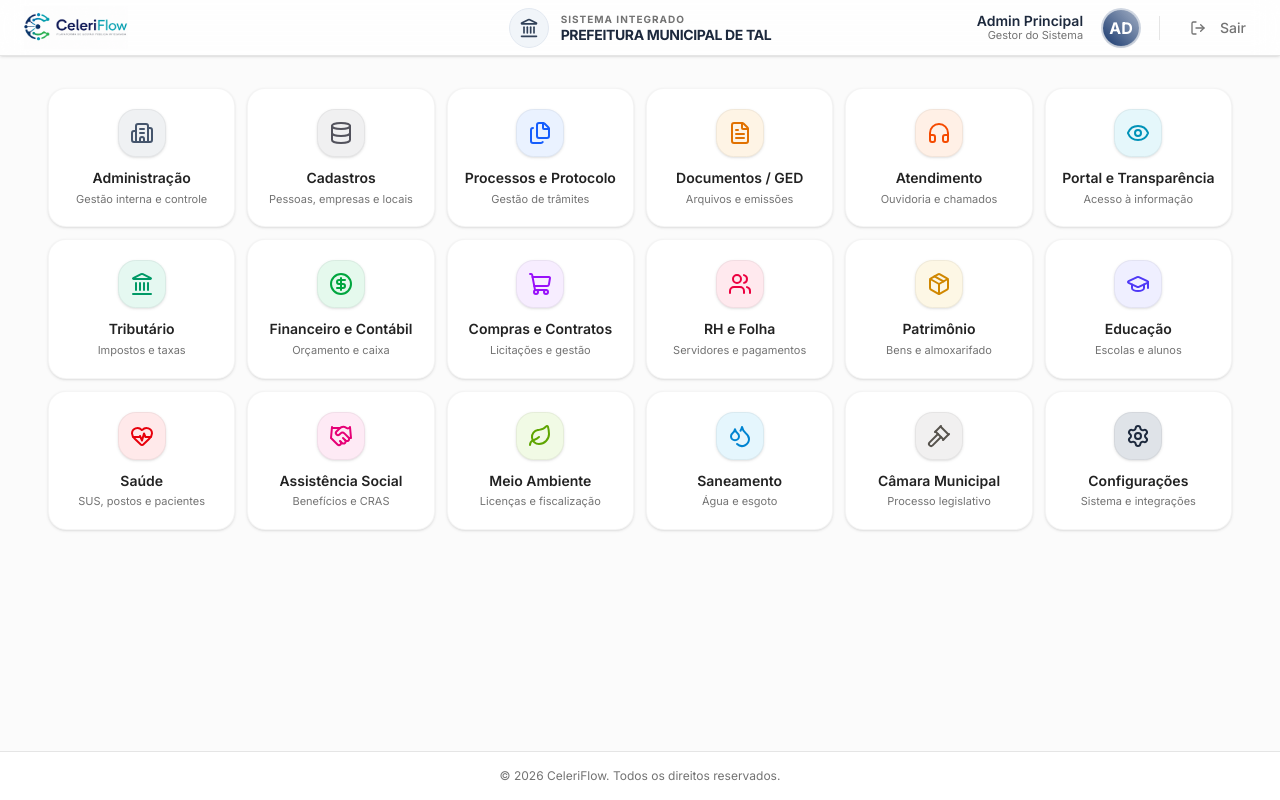
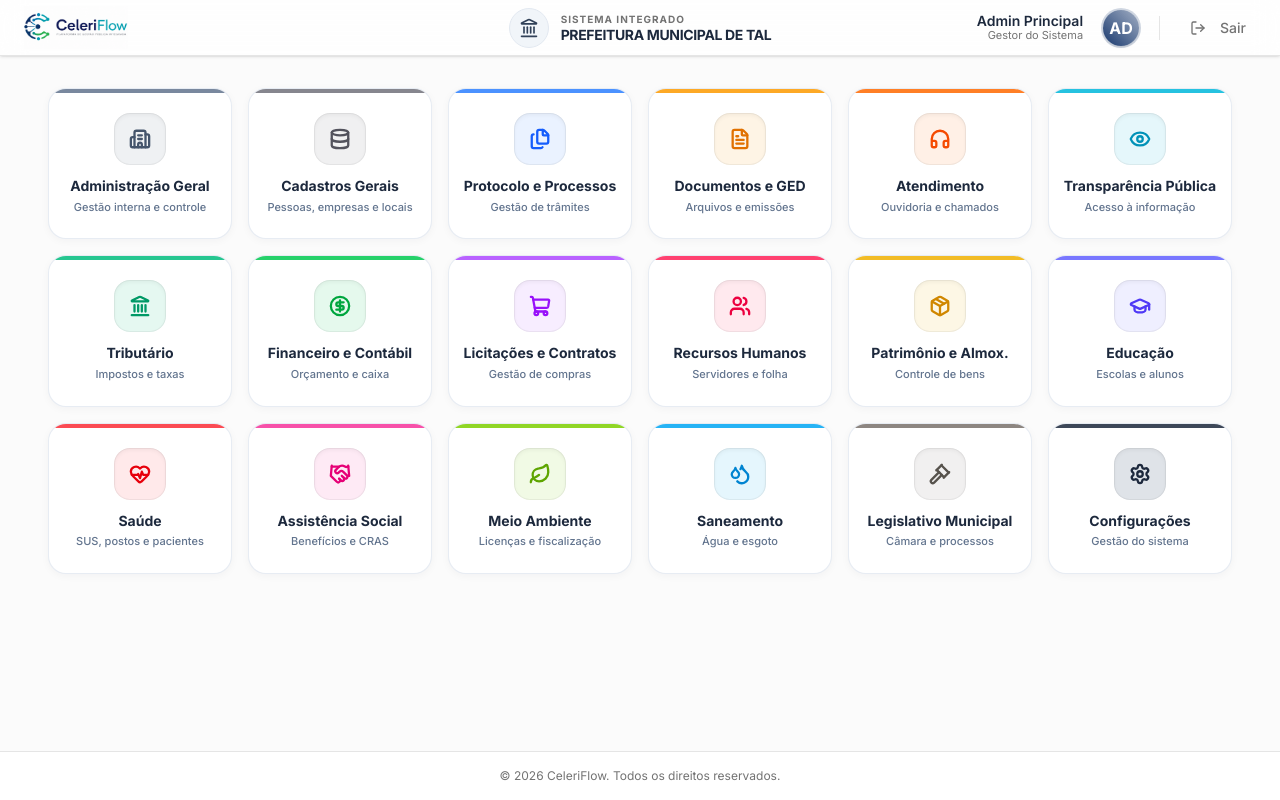
Before and after one commit to thiagomorcatty/CeleriFlow-base, a Next.js app: page /app-domain/dashboard in a window 1280 px wide. Built offline with nearby package versions, Linux system fonts and the light colour scheme; no server answers.

Commit message:
style: refine dashboard cards design with top color strips, deeper shadows and new terminology

```diff
--- a/src/app/app-domain/dashboard/page.tsx
+++ b/src/app/app-domain/dashboard/page.tsx
@@ -23,42 +23,46 @@ import {
 } from "lucide-react";
 
 const menuItems = [
-  { name: "Administração", description: "Gestão interna e controle", href: "/administracao", icon: Building2, color: "text-slate-600", bg: "bg-slate-500/10" },
-  { name: "Cadastros", description: "Pessoas, empresas e locais", href: "/cadastros", icon: Database, color: "text-zinc-600", bg: "bg-zinc-500/10" },
-  { name: "Processos e Protocolo", description: "Gestão de trâmites", href: "/processos", icon: Files, color: "text-blue-600", bg: "bg-blue-500/10" },
-  { name: "Documentos / GED", description: "Arquivos e emissões", href: "/documentos", icon: FileText, color: "text-amber-600", bg: "bg-amber-500/10" },
-  { name: "Atendimento", description: "Ouvidoria e chamados", href: "/atendimento", icon: HeadphonesIcon, color: "text-orange-600", bg: "bg-orange-500/10" },
-  { name: "Portal e Transparência", description: "Acesso à informação", href: "/transparencia", icon: Eye, color: "text-cyan-600", bg: "bg-cyan-500/10" },
-  { name: "Tributário", description: "Impostos e taxas", href: "/tributario", icon: Landmark, color: "text-emerald-600", bg: "bg-emerald-500/10" },
-  { name: "Financeiro e Contábil", description: "Orçamento e caixa", href: "/financeiro", icon: CircleDollarSign, color: "text-green-600", bg: "bg-green-500/10" },
-  { name: "Compras e Contratos", description: "Licitações e gestão", href: "/compras", icon: ShoppingCart, color: "text-purple-600", bg: "bg-purple-500/10" },
-  { name: "RH e Folha", description: "Servidores e pagamentos", href: "/rh", icon: Users, color: "text-rose-600", bg: "bg-rose-500/10" },
-  { name: "Patrimônio", description: "Bens e almoxarifado", href: "/patrimonio", icon: Package, color: "text-yellow-600", bg: "bg-yellow-500/10" },
-  { name: "Educação", description: "Escolas e alunos", href: "/educacao", icon: GraduationCap, color: "text-indigo-600", bg: "bg-indigo-500/10" },
-  { name: "Saúde", description: "SUS, postos e pacientes", href: "/saude", icon: HeartPulse, color: "text-red-600", bg: "bg-red-500/10" },
-  { name: "Assistência Social", description: "Benefícios e CRAS", href: "/social", icon: Handshake, color: "text-pink-600", bg: "bg-pink-500/10" },
-  { name: "Meio Ambiente", description: "Licenças e fiscalização", href: "/meio-ambiente", icon: Leaf, color: "text-lime-600", bg: "bg-lime-500/10" },
-  { name: "Saneamento", description: "Água e esgoto", href: "/saneamento", icon: Droplets, color: "text-sky-600", bg: "bg-sky-500/10" },
-  { name: "Câmara Municipal", description: "Processo legislativo", href: "/legislativo", icon: Gavel, color: "text-stone-600", bg: "bg-stone-500/10" },
-  { name: "Configurações", description: "Sistema e integrações", href: "/configuracoes", icon: Settings, color: "text-slate-800", bg: "bg-slate-500/20" },
+  { name: "Administração Geral", description: "Gestão interna e controle", href: "/administracao", icon: Building2, color: "text-slate-600", bg: "bg-slate-500/10", solid: "bg-slate-500" },
+  { name: "Cadastros Gerais", description: "Pessoas, empresas e locais", href: "/cadastros", icon: Database, color: "text-zinc-600", bg: "bg-zinc-500/10", solid: "bg-zinc-500" },
+  { name: "Protocolo e Processos", description: "Gestão de trâmites", href: "/processos", icon: Files, color: "text-blue-600", bg: "bg-blue-500/10", solid: "bg-blue-500" },
+  { name: "Documentos e GED", description: "Arquivos e emissões", href: "/documentos", icon: FileText, color: "text-amber-600", bg: "bg-amber-500/10", solid: "bg-amber-500" },
+  { name: "Atendimento", description: "Ouvidoria e chamados", href: "/atendimento", icon: HeadphonesIcon, color: "text-orange-600", bg: "bg-orange-500/10", solid: "bg-orange-500" },
+  { name: "Transparência Pública", description: "Acesso à informação", href: "/transparencia", icon: Eye, color: "text-cyan-600", bg: "bg-cyan-500/10", solid: "bg-cyan-500" },
+  { name: "Tributário", description: "Impostos e taxas", href: "/tributario", icon: Landmark, color: "text-emerald-600", bg: "bg-emerald-500/10", solid: "bg-emerald-500" },
+  { name: "Financeiro e Contábil", description: "Orçamento e caixa", href: "/financeiro", icon: CircleDollarSign, color: "text-green-600", bg: "bg-green-500/10", solid: "bg-green-500" },
+  { name: "Licitações e Contratos", description: "Gestão de compras", href: "/compras", icon: ShoppingCart, color: "text-purple-600", bg: "bg-purple-500/10", solid: "bg-purple-500" },
+  { name: "Recursos Humanos", description: "Servidores e folha", href: "/rh", icon: Users, color: "text-rose-600", bg: "bg-rose-500/10", solid: "bg-rose-500" },
+  { name: "Patrimônio e Almox.", description: "Controle de bens", href: "/patrimonio", icon: Package, color: "text-yellow-600", bg: "bg-yellow-500/10", solid: "bg-yellow-500" },
+  { name: "Educação", description: "Escolas e alunos", href: "/educacao", icon: GraduationCap, color: "text-indigo-600", bg: "bg-indigo-500/10", solid: "bg-indigo-500" },
+  { name: "Saúde", description: "SUS, postos e pacientes", href: "/saude", icon: HeartPulse, color: "text-red-600", bg: "bg-red-500/10", solid: "bg-red-500" },
+  { name: "Assistência Social", description: "Benefícios e CRAS", href: "/social", icon: Handshake, color: "text-pink-600", bg: "bg-pink-500/10", solid: "bg-pink-500" },
+  { name: "Meio Ambiente", description: "Licenças e fiscalização", href: "/meio-ambiente", icon: Leaf, color: "text-lime-600", bg: "bg-lime-500/10", solid: "bg-lime-500" },
+  { name: "Saneamento", description: "Água e esgoto", href: "/saneamento", icon: Droplets, color: "text-sky-600", bg: "bg-sky-500/10", solid: "bg-sky-500" },
+  { name: "Legislativo Municipal", description: "Câmara e processos", href: "/legislativo", icon: Gavel, color: "text-stone-600", bg: "bg-stone-500/10", solid: "bg-stone-500" },
+  { name: "Configurações", description: "Gestão do sistema", href: "/configuracoes", icon: Settings, color: "text-slate-800", bg: "bg-slate-500/20", solid: "bg-slate-800" },
 ];
 
 export default function PainelPage() {
   return (
     <div className="w-full max-w-[1600px] mx-auto pt-2 pb-4 px-2 md:px-4 flex flex-col">
-      <div className="grid gap-3 grid-cols-2 sm:grid-cols-3 md:grid-cols-4 lg:grid-cols-5 xl:grid-cols-6 w-full">
+      <div className="grid gap-4 grid-cols-2 sm:grid-cols-3 md:grid-cols-4 lg:grid-cols-5 xl:grid-cols-6 w-full">
         {menuItems.map((item) => (
           <Link key={item.name} href={item.href} className="block group outline-none">
-            <div className="h-full bg-card border border-border/40 shadow-sm rounded-2xl transition-all duration-300 hover:shadow-md hover:border-primary/30 hover:bg-accent/20 hover:-translate-y-1 active:scale-95 active:shadow-sm active:translate-y-0 flex flex-col justify-center text-center py-5 px-2 cursor-pointer">
+            <div className="relative overflow-hidden h-full bg-white dark:bg-slate-950 border border-slate-200/80 shadow-[0_2px_8px_rgba(15,23,42,0.04)] rounded-[18px] transition-all duration-200 hover:shadow-[0_12px_24px_rgba(15,23,42,0.1)] hover:-translate-y-1 hover:border-slate-300 active:scale-[0.98] active:shadow-sm active:translate-y-0 flex flex-col justify-center text-center py-6 px-3 cursor-pointer">
+
+              {/* Colored Top Bar */}
+              <div className={`absolute top-0 left-0 w-full h-[4px] ${item.solid} opacity-85`} />
+
               <div className="flex flex-col items-center gap-3">
-                <div className={`p-3 rounded-2xl ${item.bg} shadow-sm ring-1 ring-inset ring-black/5 transition-transform duration-300 group-hover:scale-110`}>
-                  <item.icon className={`h-6 w-6 ${item.color}`} />
+                <div className={`w-[52px] h-[52px] rounded-[16px] flex items-center justify-center ${item.bg} shadow-inner ring-1 ring-inset ring-black/5 transition-transform duration-200 group-hover:scale-110`}>
+                  <item.icon className={`h-[22px] w-[22px] ${item.color}`} strokeWidth={2.5} />
                 </div>
                 <div>
-                  <h3 className="text-sm font-semibold leading-tight text-foreground/90 group-hover:text-primary transition-colors">
+                  <h3 className="text-[13px] sm:text-[14px] font-bold leading-tight text-slate-800 group-hover:text-primary transition-colors">
                     {item.name}
                   </h3>
-                  <p className="text-[11px] text-muted-foreground leading-tight line-clamp-1 mt-1.5 px-2">
+                  <p className="text-[11px] font-medium text-slate-500 leading-tight line-clamp-2 mt-1.5 px-1">
                     {item.description}
                   </p>
                 </div>
```
